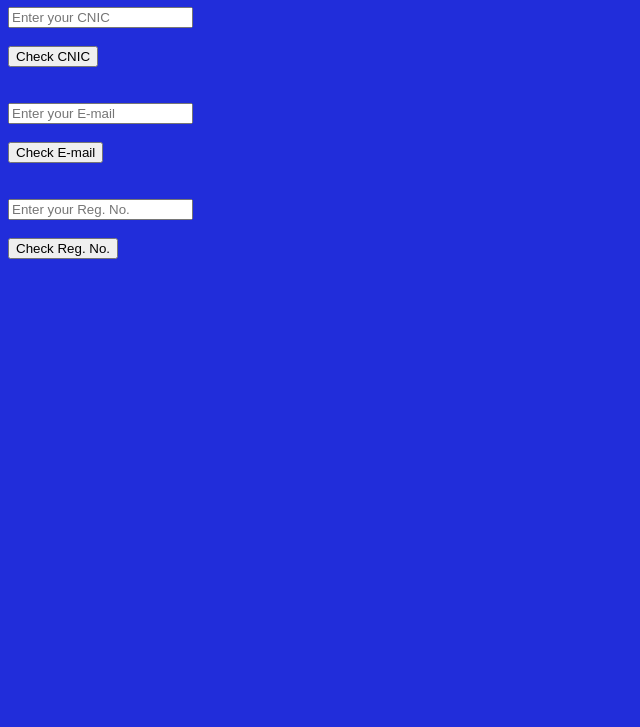
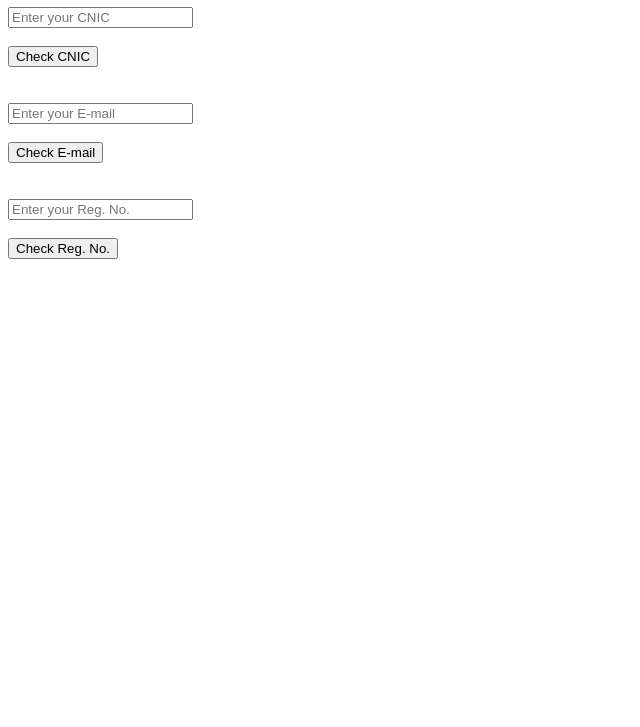
Before and after one commit to CyrusGill/WebD_Assignments, a plain HTML site: page Data Validation/index.html in a window 1280 px wide. Shown: the part 73-800 px from the top of the page, without its empty margins (0-640 px from the left). Drawn offline with Linux system fonts and the light colour scheme.

Commit message:
Update index.html

```diff
--- a/Data Validation/index.html
+++ b/Data Validation/index.html
@@ -2,13 +2,6 @@
 <html>
     <head>
         <title>Data Validation Form</title>
-
-        <style>
-            body{
-                background-color: rgb(33, 45, 218);
-                color: white;
-            }
-        </style>
 
         <script>
 
```
